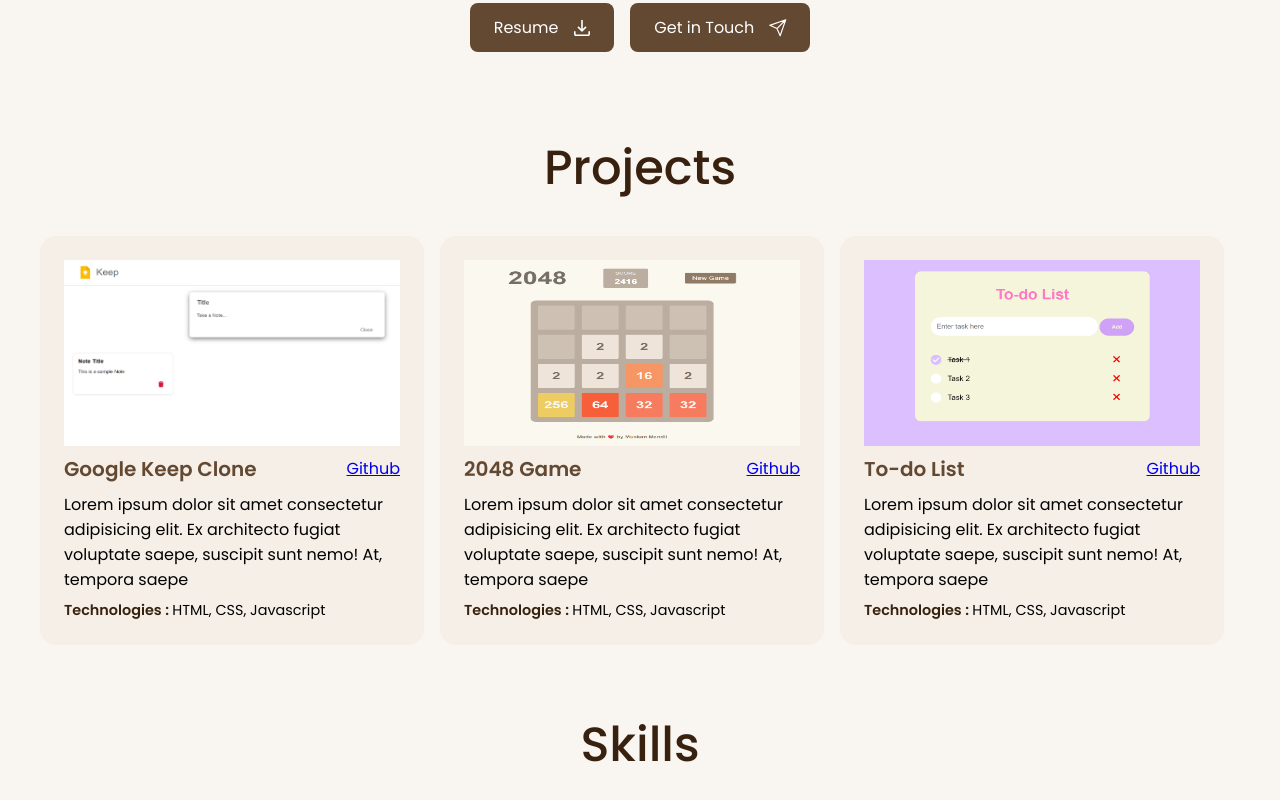
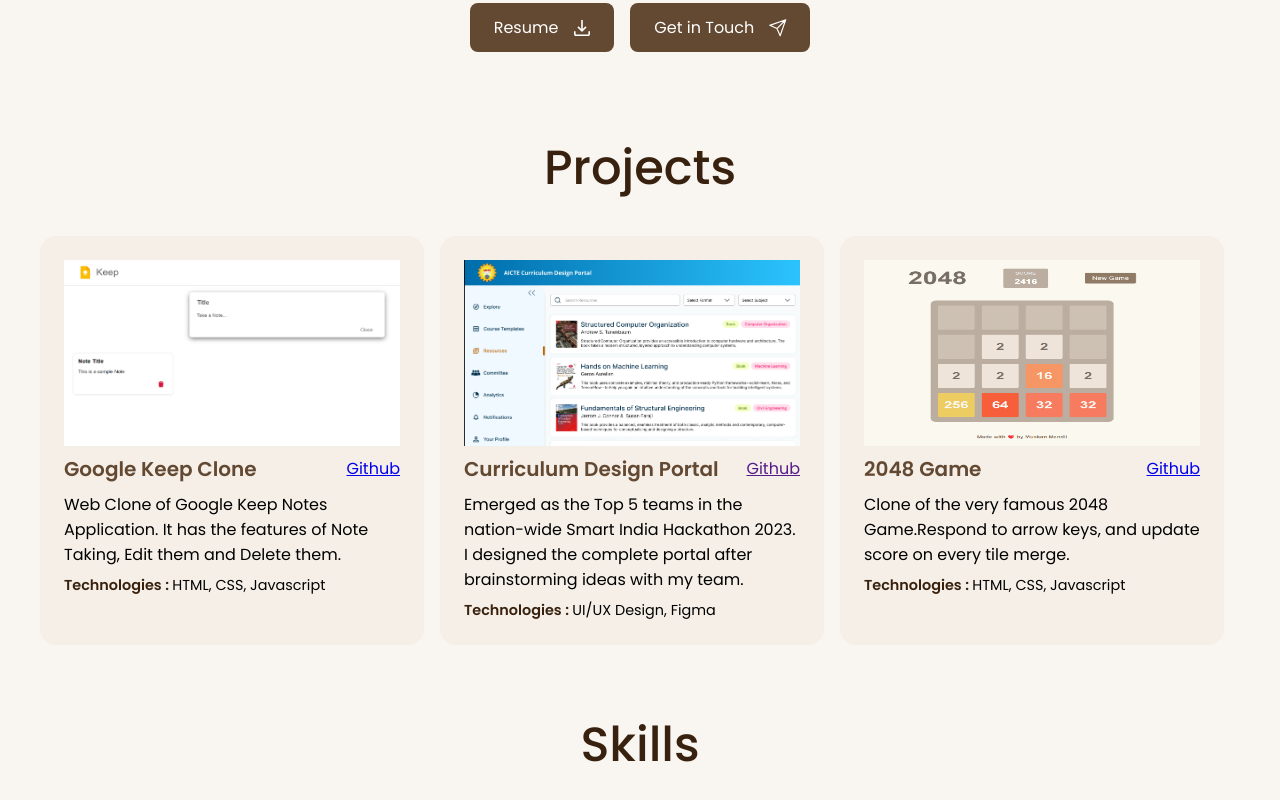
Before and after one commit to muskanmandil/Portfolio-Website, a React (Create React App) app: page / in a window 1280 px wide. Shown: the part 626-1426 px from the top of the page. Built offline with nearby package versions, Linux system fonts and the light colour scheme; a web font is replaced by a local one.

Commit message:
all projects description updated

```diff
--- a/src/all_projects.js
+++ b/src/all_projects.js
@@ -1,4 +1,5 @@
 import GoogleKeep from './assets/GoogleKeep.png'
+import CurriculumDesignPortal from './assets/curriculumDesignPortal.png'
 import Game2048 from './assets/2048Game.png'
 import todoList from './assets/todoList.png'
 import DrumKit from './assets/DrumKit.png'
@@ -13,15 +14,23 @@
         liveLink: "https://muskanmandil.github.io/Google-Keep-Clone",
         title: "Google Keep Clone",
         repoLink: "https://github.com/muskanmandil/Google-Keep-Clone",
-        desc: "Lorem ipsum dolor sit amet consectetur adipisicing elit. Ex architecto fugiat voluptate saepe, suscipit sunt nemo! At, tempora saepe",
+        desc: "Web Clone of Google Keep Notes Application. It has the features of Note Taking, Edit them and Delete them.",
         tech: "HTML, CSS, Javascript"
+    },
+    {
+        img: CurriculumDesignPortal,
+        liveLink: "https://www.figma.com/proto/vYlG2GA3juGoQdpqGLxYAN/Curriculum-Design-Portal?page-id=38%3A87&type=design&node-id=206-7566&viewport=37%2C-8%2C0.04&t=BAKnevpzlrE2IcbM-1&scaling=contain&mode=design",
+        title: "Curriculum Design Portal",
+        repoLink: "",
+        desc: "Emerged as the Top 5 teams in the nation-wide Smart India Hackathon 2023. I designed the complete portal after brainstorming ideas with my team.",
+        tech: "UI/UX Design, Figma"
     },
     {
         img: Game2048,
         liveLink: "https://muskanmandil.github.io/2048-Game",
         title: "2048 Game",
         repoLink: "https://github.com/muskanmandil/2048-Game",
-        desc: "Lorem ipsum dolor sit amet consectetur adipisicing elit. Ex architecto fugiat voluptate saepe, suscipit sunt nemo! At, tempora saepe",
+        desc: "Clone of the very famous 2048 Game.Respond to arrow keys, and update score on every tile merge.",
         tech: "HTML, CSS, Javascript"
     },
     {
@@ -29,15 +38,15 @@
         liveLink: "https://muskanmandil.github.io/Todo-List",
         title: "To-do List",
         repoLink: "https://github.com/muskanmandil/Todo-List",
-        desc: "Lorem ipsum dolor sit amet consectetur adipisicing elit. Ex architecto fugiat voluptate saepe, suscipit sunt nemo! At, tempora saepe",
-        tech: "HTML, CSS, Javascript"
+        desc: "A to-do list application where you can add your todos, tick off them, edit and delete them with beautiful UI.",
+        tech: "HTML, CSS, Javascript, UI/UX Design"
     },
     {
         img: DrumKit,
         liveLink: "https://muskanmandil.github.io/Drum-Kit",
         title: "Drum Kit",
         repoLink: "https://github.com/muskanmandil/Drum-Kit",
-        desc: "Lorem ipsum dolor sit amet consectetur adipisicing elit. Ex architecto fugiat voluptate saepe, suscipit sunt nemo! At, tempora saepe",
+        desc: "A Drum Kit on which you can try out your beats, accessible from your keyboard. Have fun!!",
         tech: "HTML, CSS, Javascript"
     },
     {
@@ -45,7 +54,7 @@
         liveLink: "https://muskanmandil.github.io/Adare-Restaurant",
         title: "Restaurant Website",
         repoLink: "https://github.com/muskanmandil/Adare-Restaurant",
-        desc: "Lorem ipsum dolor sit amet consectetur adipisicing elit. Ex architecto fugiat voluptate saepe, suscipit sunt nemo! At, tempora saepe",
+        desc: "Featuring a fictional Restaurant with Google Maps integrated with theIr location.",
         tech: "HTML, CSS"
     },
     {
@@ -53,7 +62,7 @@
         liveLink: "https://muskanmandil.github.io/Roar-Bikes-Repair-Website",
         title: "Bike Repair Website",
         repoLink: "https://github.com/muskanmandil/Roar-Bikes-Repair-Website",
-        desc: "Lorem ipsum dolor sit amet consectetur adipisicing elit. Ex architecto fugiat voluptate saepe, suscipit sunt nemo! At, tempora saepe",
+        desc: "A static website for a Bike Repair Shop containing all their information, services and how to contact them.",
         tech: "HTML, CSS"
     },
     {
@@ -61,7 +70,7 @@
         liveLink: "https://muskanmandil.github.io/Calculator",
         title: "Calculator",
         repoLink: "https://github.com/muskanmandil/Calculator",
-        desc: "Lorem ipsum dolor sit amet consectetur adipisicing elit. Ex architecto fugiat voluptate saepe, suscipit sunt nemo! At, tempora saepe",
+        desc: "Basic Calculator app made with inline javascript. It does all the basic operations of a calculator with beautiful UI.",
         tech: "HTML, CSS, Javascript"
     }
 ]
```
Also changed, not shown: src/assets/curriculumDesignPortal.png (added).
